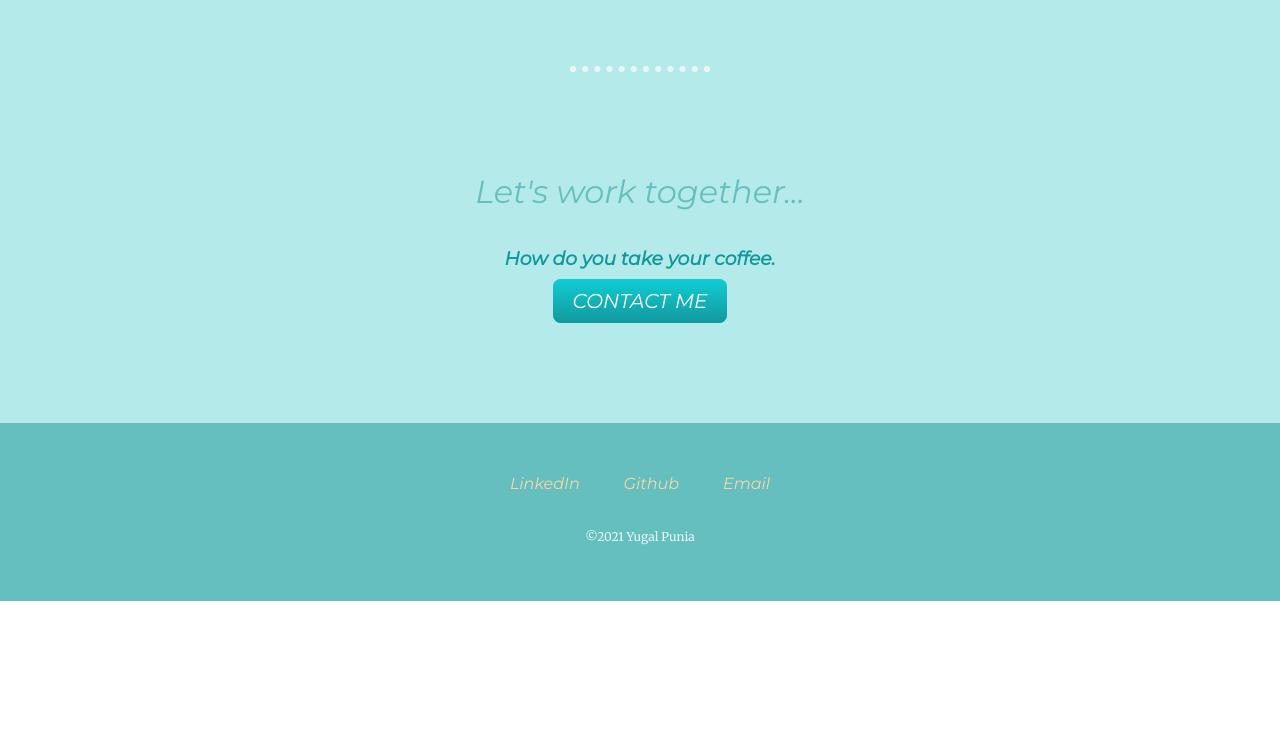
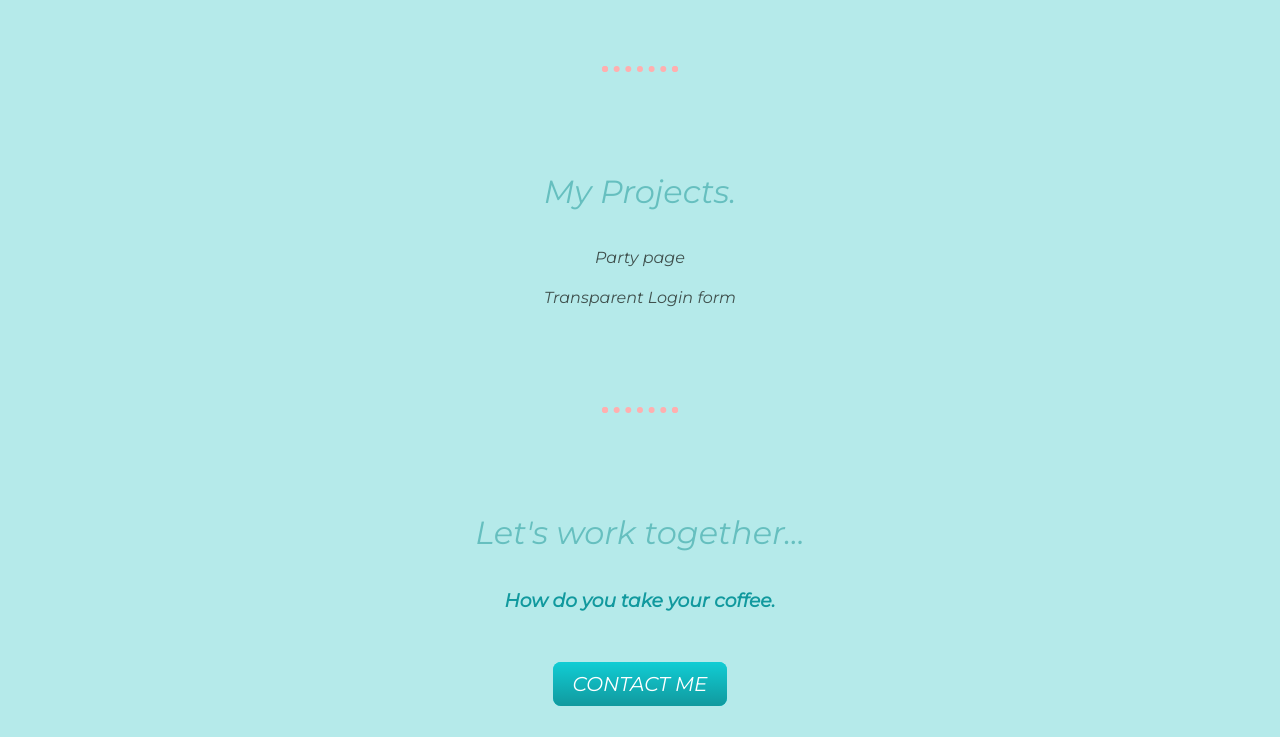
Before and after one commit to yugalpunia/CSS-My-site, a plain HTML site: page index.html in a window 1280 px wide. Shown: the part 1983-2720 px from the top of the page. Before the commit the page ends 2584 px from the top, so only its background shows below. Drawn offline with Linux system fonts and the light colour scheme; a web font is replaced by a local one.

Commit message:
Projects-update

```diff
--- a/css/styles.css
+++ b/css/styles.css
@@ -28,19 +28,19 @@ p{
 
 }
 hr{
-    border: dotted #EAF6F6 6px;
+    border: dotted #FFAFAF 6px;
     border-bottom: none;
-    width: 10%;
+    width: 5%;
     margin: 100px auto;
 }
 a{
-    color: #F6D7A7;
+    color: #40514E;
     font-family:'Montserrat', sans-serif ;
     margin: 10px 20px;
     text-decoration: none;
 }
 a:hover{
-    color: #EAF6F6;
+    color: #e99080;
 }
 .top-container{
     background-color: #e4f9f5 ;
--- a/index.html
+++ b/index.html
@@ -41,10 +41,22 @@
           </div>
         </div>
         <hr>
+        <div class="projects">
+          <h2>My Projects.</h2>
+          <div class="Projects-row">
+              <a class="party-page" href="https://yugalpunia.github.io/Responsive-video-background/">Party page</a>
+          </div>
+          <br>
+          <div class="Projects-row">
+             <a class="login form" href="https://yugalpunia.github.io/Transparent-login-form/"> Transparent Login form</a>
+          </div>
+        </div>
+        <hr>
         <div class="contact-me">
           <h2>Let's work together...</h2>
           <h3>How do you take your coffee.</h3>
-          <p></p>
+          <p style="margin-bottom: 60px;">
+          </p>
           <a class="btn" href="mailto:yugal.punia@gmail.com">CONTACT ME</a>
         </div>
       </div>
```
